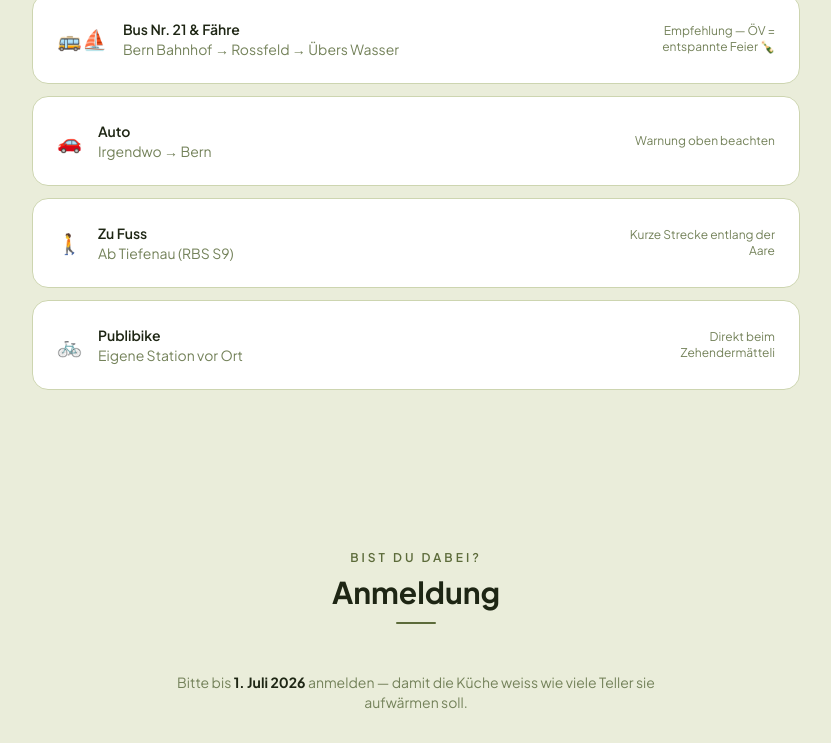
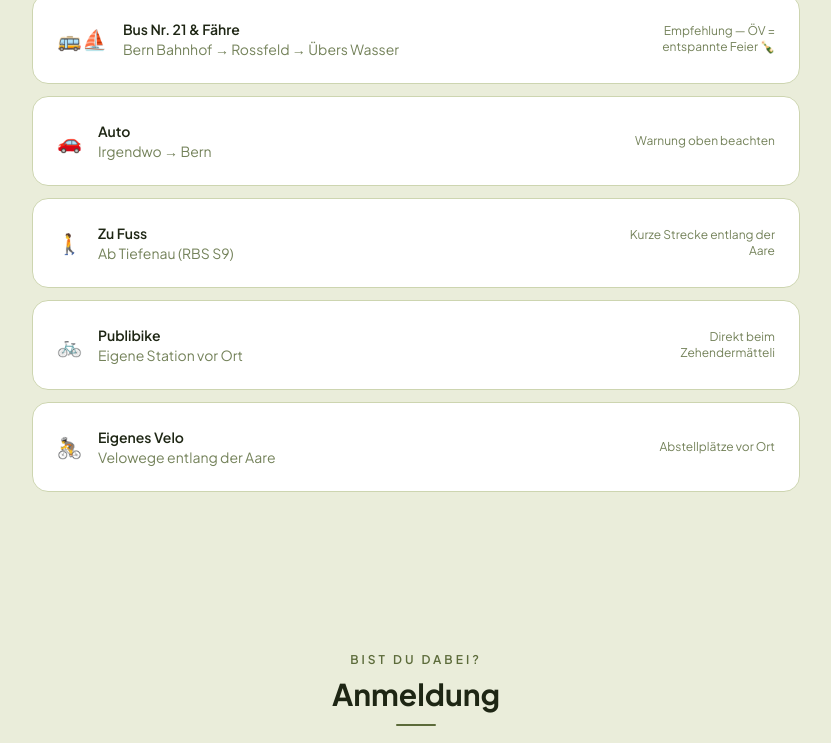
Before and after one commit to laurentb-wq/hochzeit-mila, a Next.js app: page / in a window 1280 px wide. Shown: the part 3307-4050 px from the top of the page, without its empty margins (224-1055 px from the left). Built offline with nearby package versions, Linux system fonts and the light colour scheme.

Commit message:
add eigenes Velo to Anreise

```diff
--- a/app/page.tsx
+++ b/app/page.tsx
@@ -236,6 +236,7 @@ export default function Home() {
                 { icon: "🚗", title: "Auto", from: "Irgendwo → Bern", note: "Warnung oben beachten" },
                 { icon: "🚶", title: "Zu Fuss", from: "Ab Tiefenau (RBS S9)", note: "Kurze Strecke entlang der Aare" },
                 { icon: "🚲", title: "Publibike", from: "Eigene Station vor Ort", note: "Direkt beim Zehendermätteli" },
+                { icon: "🚴", title: "Eigenes Velo", from: "Velowege entlang der Aare", note: "Abstellplätze vor Ort" },
               ].map(({ icon, title, from, note }, i) => (
                 <AnimatedSection key={title} delay={0.1 + i * 0.07}>
                   <Card className="flex items-center gap-4">
```
